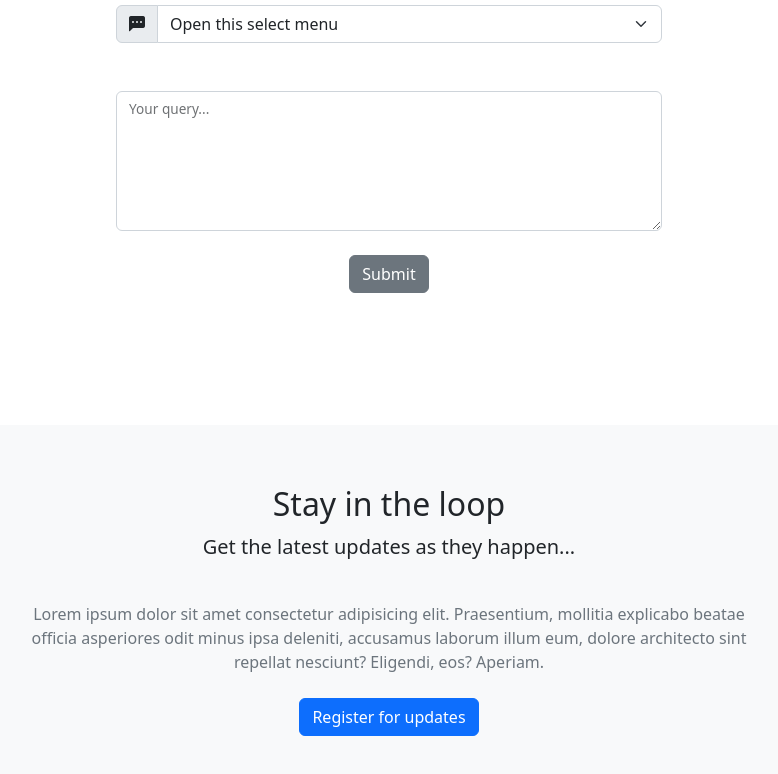
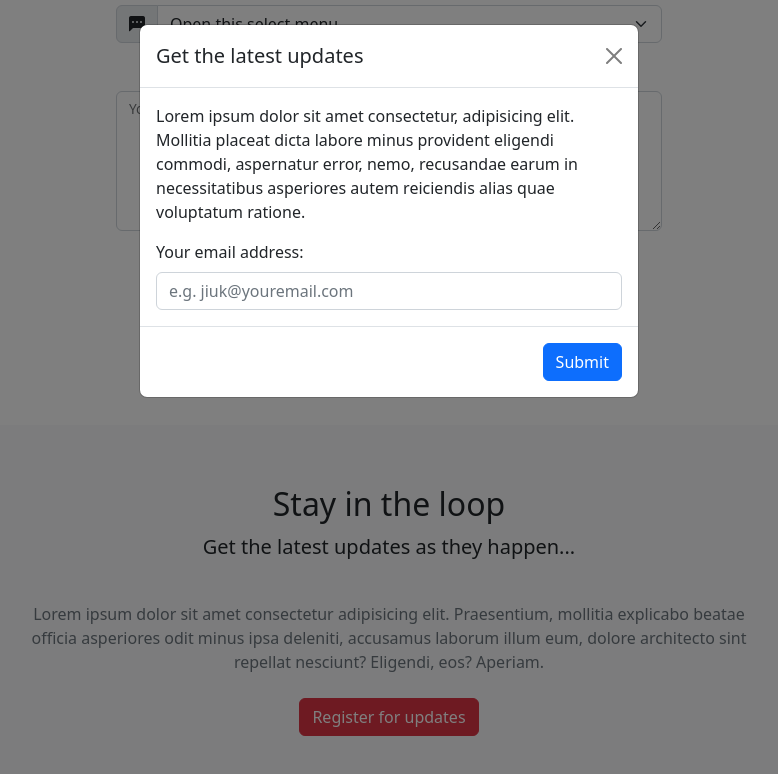
Before and after one commit to optimalMachine/landingPage, a website: page index.html in a window 1280 px wide. Both pictures are taken after a click on the button "Register for updates". Shown: the part 4067-4841 px from the top of the page, without its empty margins (251-1029 px from the left). Drawn offline with nearby package versions, Linux system fonts and the light colour scheme.

Commit message:
update index.html
finish w/ modals.

```diff
--- a/index.html
+++ b/index.html
@@ -379,13 +379,33 @@
                             odit minus ipsa deleniti, accusamus laborum illum eum, dolore
                             architecto sint repellat nesciunt? Eligendi, eos? Aperiam.
                         </p>
-                        <button class="btn btn-primary" data-bs-toggle="modal">Register for updates</button>
+                        <button class="btn btn-danger" data-bs-toggle="modal" data-bs-target="#reg-modal">Register for updates</button>
 
                         </button>
                     </div>
                 </div>
             </div>
         </section>
+
+        <div class="modal fade" id="reg-modal" tabindex="-1" aria-labelledby="modal-title" aria-hidden="true">
+            <div class="modal-dialog">
+                <div class="modal-content">
+                  <div class="modal-header">
+                    <h5 class="modal-title" id="modal-title">Get the latest updates</h5>
+                    <button type="button" class="btn-close" data-bs-dismiss="modal" aria-label="Close"></button>
+                  </div>
+                  <div class="modal-body">
+                    <p>Lorem ipsum dolor sit amet consectetur, adipisicing elit.
+                        Mollitia placeat dicta labore minus provident eligendi commodi, aspernatur error,
+                        nemo, recusandae earum in necessitatibus asperiores autem reiciendis alias quae voluptatum ratione.
+                    </p>
+                    <label for="modal-email" class="form-label">Your email address:</label>
+                    <input type="email" class="form-control" id="modal-email" placeholder="e.g. jiuk@youremail.com">
+                  </div>
+                  <div class="modal-footer">
+                    <button type="button" class="btn btn-primary">Submit</button>
+                  </div>
+        </div>
 
         <script src="https://cdn.jsdelivr.net/npm/bootstrap@5.2.0-beta1/dist/js/bootstrap.bundle.min.js" integrity="sha384-pprn3073KE6tl6bjs2QrFaJGz5/SUsLqktiwsUTF55Jfv3qYSDhgCecCxMW52nD2" crossorigin="anonymous"></script>
         <script>
```
